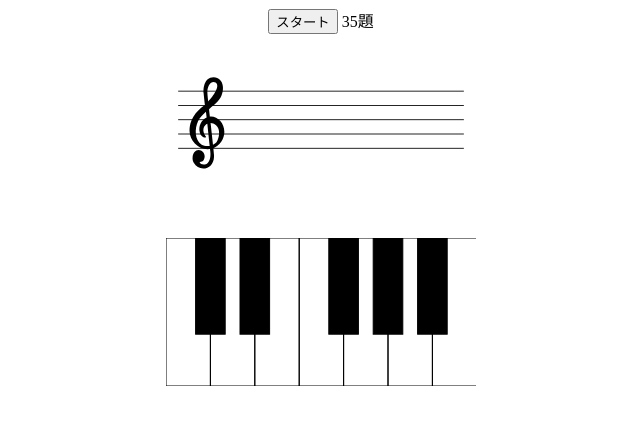
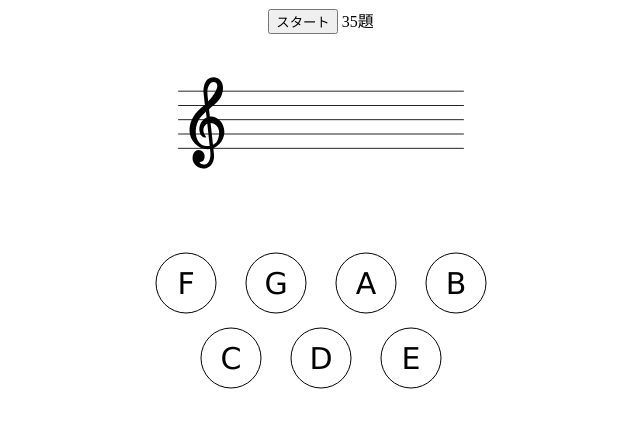
Before and after one commit to kamojun/musicnotes, a React app: page / in a window 1280 px wide. Shown: the top 428 px of the page, without its empty margins (319-959 px from the left). Built offline with nearby package versions, Linux system fonts and the light colour scheme.

Commit message:
keypanel実装、uiselectorの形だけ

```diff
--- a/package.json
+++ b/package.json
@@ -5,7 +5,7 @@
   "main": "index.js",
   "scripts": {
     "test": "echo \"Error: no test specified\" && exit 1",
-    "start": "webpack-dev-server --config webpack.dev.js",
+    "start": "webpack-dev-server --watch-content-base --hot --open firefox",
     "build": "webpack --config webpack.prod.js",
     "deploy": "gh-pages -d ./build"
   },
--- /dev/null
+++ b/src/component/keypanel.jsx
@@ -0,0 +1,41 @@
+import React from 'react';
+
+// クリックされた時に何をするかは知らないキーボード
+export default function KeyPanel({onClick}){
+  const mag = 3
+  const radius = 10*mag
+  const interval = {x: 30*mag, y:25*mag}
+  const margin = 5*mag
+  const width = interval.x*3+radius*2+margin*2
+  const height = interval.y+radius*2+margin*2
+  const fontSize = 10*mag
+  return(<div style={{display: "inline-block", width:"100%"}}>
+    <svg {...{width, height}}>
+      <g transform={`translate(${margin},${margin})`} onClick={onClick}>
+        {[[5,"F"],[7,"G"],[9,"A"],[11,"B"]].map(([midi, name],i) => <PanelKey fontSize={fontSize} key={i} midi={midi} r={radius} y={radius} x={radius+i*interval.x}>{name}</PanelKey>)}
+        {[[0,"C"],[2,"D"],[4,"E"]].map(([midi,name],i) => <PanelKey fontSize={fontSize} key={i} midi={midi} r={radius} y={radius+interval.y} x={radius+(i+0.5)*interval.x}>{name}</PanelKey>)}
+      </g>
+    </svg>
+  </div>)
+}
+
+function PanelKey(props){
+  const {midi, x, y, fontSize, children, ...others} = props;
+  return(
+    <g transform={`translate(${x}, ${y})`}>
+      <text
+        textAnchor="middle"
+        dominantBaseline="central"
+        fontSize={fontSize}
+        fontFamily="Verdana"
+      >{children}</text>
+      <circle
+        {...others}
+        className="pianokey"
+        data-midi={midi}
+        fill="none"
+        stroke="black" strokeWidth="1"
+      />
+    </g>
+  )
+}
--- /dev/null
+++ b/src/component/uiselector.jsx
@@ -0,0 +1,9 @@
+import React from 'react';
+
+const UISelector = ({children}) => (
+  <div>
+    {children}
+  </div>
+)
+
+export default UISelector
--- /dev/null
+++ b/src/container/keypanel.jsx
@@ -0,0 +1,9 @@
+import { connect } from 'react-redux'
+import KeyPanel from '../component/keypanel.jsx'
+
+// クリックされたら、REPLYというアクションを送るようにしたもの
+function mapDispatchToProps(dispatch) {
+  return { onClick: e=>dispatch({type: "REPLY", response: e.target.dataset.midi})}
+}
+
+export default connect(null, mapDispatchToProps)(KeyPanel) // こうすると、propsにはdispatchのみ入る。なぜだか。
--- a/src/index.jsx
+++ b/src/index.jsx
@@ -9,6 +9,8 @@ import reducer from './reducer'
 import KeyBoard from './container/keyboard'
 import Timer from './container/timer2'
 import Notes from './container/notes'
+import KeyPanel from './container/keypanel'
+import UISelector from './component/uiselector.jsx'
 
 function stopTimer({dispatch, getState}) {
   return next => action => {
@@ -26,7 +28,10 @@ render(
   <Provider store={store}>
     <Timer defaultText="35題"/>
     <Notes />
-    <KeyBoard keyNums={[0]}/>
+    <UISelector>
+      {/* <KeyBoard keyNums={[0]}/> */}
+      <KeyPanel />
+    </UISelector>
   </Provider>,
   document.getElementById('app')
 )
--- a/src/style.css
+++ b/src/style.css
@@ -4,6 +4,7 @@
 
 .pianokey:hover{
   fill: red;
+  opacity: 0.5;
 }
 
 #app {
--- a/webpack.config.js
+++ b/webpack.config.js
@@ -1,2 +1,2 @@
-require('@babel/register');
+// require('@babel/register');
 module.exports = require('./webpack.dev.js');
```
Also changed, not shown: src/svg/test.svg.
